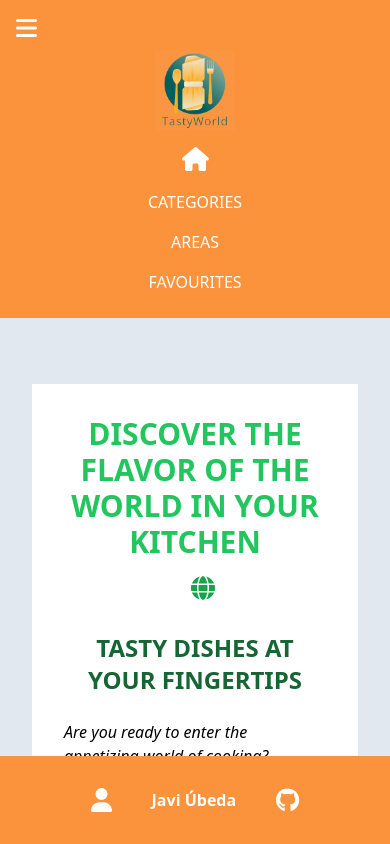
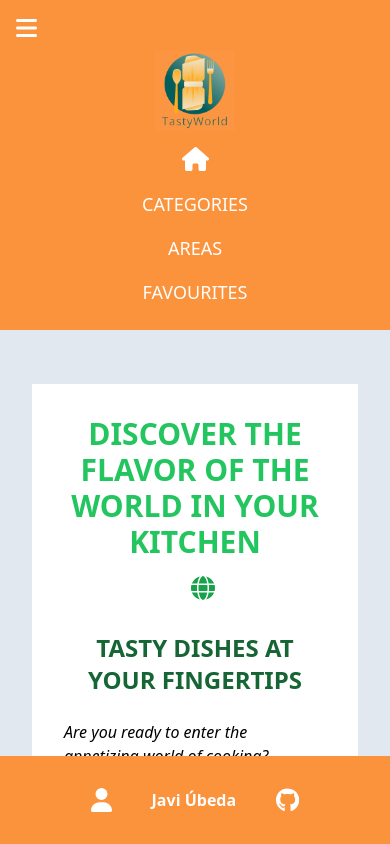
Before and after one commit to javub25/Recipes, a React (Vite) app: page / in a window 390 px wide. Both pictures are taken after a click on the icon 18 px from the left and 28 px from the top of the page. Shown: the top 844 px of the page. Built offline with nearby package versions, Linux system fonts and the light colour scheme.

Commit message:
Change fontSize items navbar

```diff
--- a/src/features/NavBar/NavBarItems.jsx
+++ b/src/features/NavBar/NavBarItems.jsx
@@ -19,17 +19,17 @@ const NavBarItems = () =>
                 </li>
                 <li>
                     <Link to="/categories">
-                        <h2 className="text-1xl text-white">CATEGORIES</h2>
+                        <h2 className="text-lg text-white">CATEGORIES</h2>
                     </Link>
                 </li>
                 <li>
                     <Link to="/areas">
-                        <h2 className="text-1xl text-white">AREAS</h2>
+                        <h2 className="text-lg text-white">AREAS</h2>
                     </Link>
                 </li>
                 <li>
                     <Link to="/favourites">
-                        <h2 className="text-1xl text-white">FAVOURITES</h2>
+                        <h2 className="text-lg text-white">FAVOURITES</h2>
                     </Link>
                 </li>
             </ul>
```
